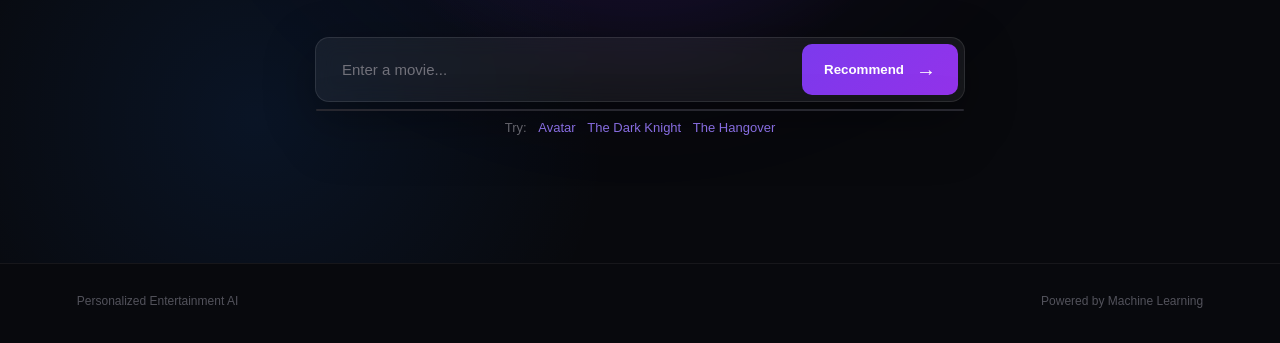
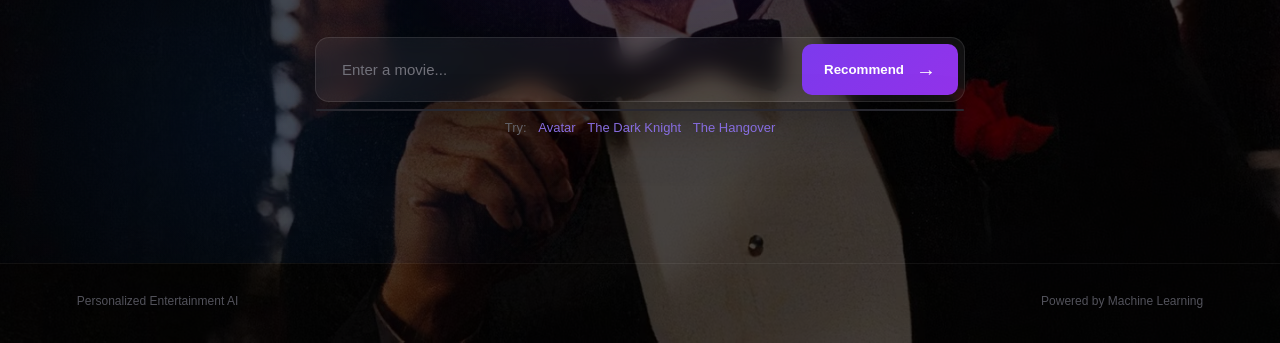
Before and after one commit to abhigyan340/personalized_entertainment_AI, a plain HTML site: page frontend/index.html in a window 1280 px wide. Shown: the part 457-800 px from the top of the page. Drawn offline with Linux system fonts and the light colour scheme.

Commit message:
images added to bg

```diff
--- a/frontend/style.css
+++ b/frontend/style.css
@@ -15,9 +15,30 @@ html {
 
 body {
     font-family: Arial, Helvetica, sans-serif;
-    background: #08090d;
+    background-color: #08090d;
+    background-image: url("bg.jpeg");
+    background-size: cover;
+    background-position: center top;
+    background-repeat: no-repeat;
+    background-attachment: fixed;
     color: #f5f5f5;
     min-height: 100vh;
+}
+
+/* Dark overlay so text stays fully readable over the image */
+body::before {
+    content: "";
+    position: fixed;
+    inset: 0;
+    background: rgba(0, 0, 0, 0.72);
+    z-index: 0;
+    pointer-events: none;
+}
+
+/* Everything must sit above the overlay */
+body > * {
+    position: relative;
+    z-index: 1;
 }
 
 
@@ -39,8 +60,8 @@ body {
 
     padding: 0 6%;
 
-    background: rgba(8, 9, 13, 0.75);
-    backdrop-filter: blur(14px);
+    background: rgba(8, 9, 13, 0.88);
+    backdrop-filter: blur(18px);
 
     border-bottom: 1px solid rgba(255, 255, 255, 0.06);
 
```
Also changed, not shown: frontend/bg.jpeg (added).
